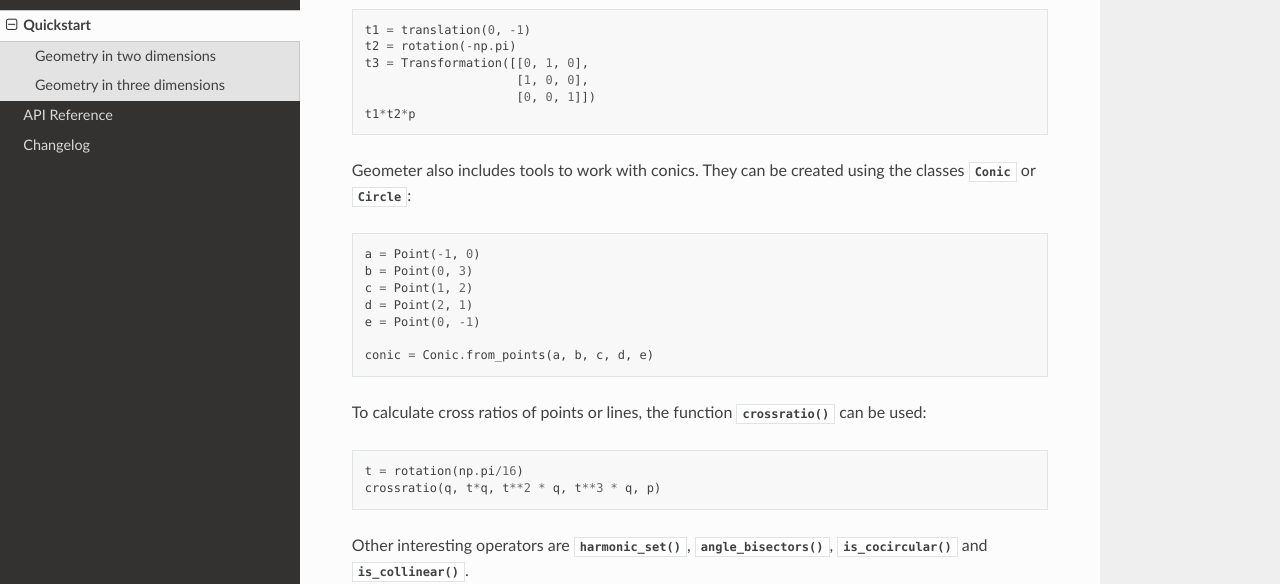
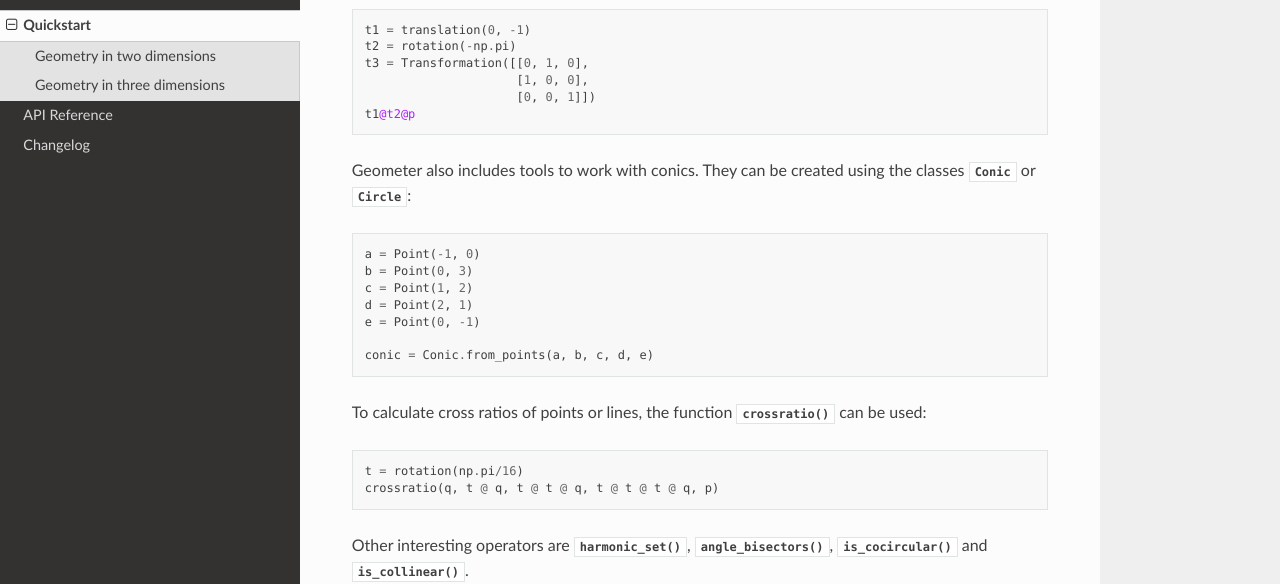
Before and after one commit to jan-mue/geometer, a Sphinx documentation site: the page built from docs/quickstart.rst, in a window 1280 px wide and 900 px high, scrolled down 889 px. Shown: the part 153-737 px from the top of the window. Built offline with Sphinx 7.4.7 and the Read the Docs theme 2.0.0, drawn with Linux system fonts in a browser that asks for light colours.

Commit message:
updated readme and quickstart

```diff
--- a/docs/quickstart.rst
+++ b/docs/quickstart.rst
@@ -57,7 +57,7 @@ Projective transformations can be easily created using the methods :obj:`~transf
     t3 = Transformation([[0, 1, 0],
                          [1, 0, 0],
                          [0, 0, 1]])
-    t1*t2*p
+    t1@t2@p
 
 Geometer also includes tools to work with conics. They can be created using the classes :obj:`~curve.Conic` or
 :obj:`~curve.Circle`:
@@ -77,7 +77,7 @@ To calculate cross ratios of points or lines, the function :func:`~operators.cro
 .. code-block:: python
 
     t = rotation(np.pi/16)
-    crossratio(q, t*q, t**2 * q, t**3 * q, p)
+    crossratio(q, t @ q, t @ t @ q, t @ t @ t @ q, p)
 
 Other interesting operators are :func:`~operators.harmonic_set`, :func:`~operators.angle_bisectors`,
 :func:`~operators.is_cocircular` and :func:`~operators.is_collinear`.
```
Also changed, not shown: README.md (+2 -2 lines).
